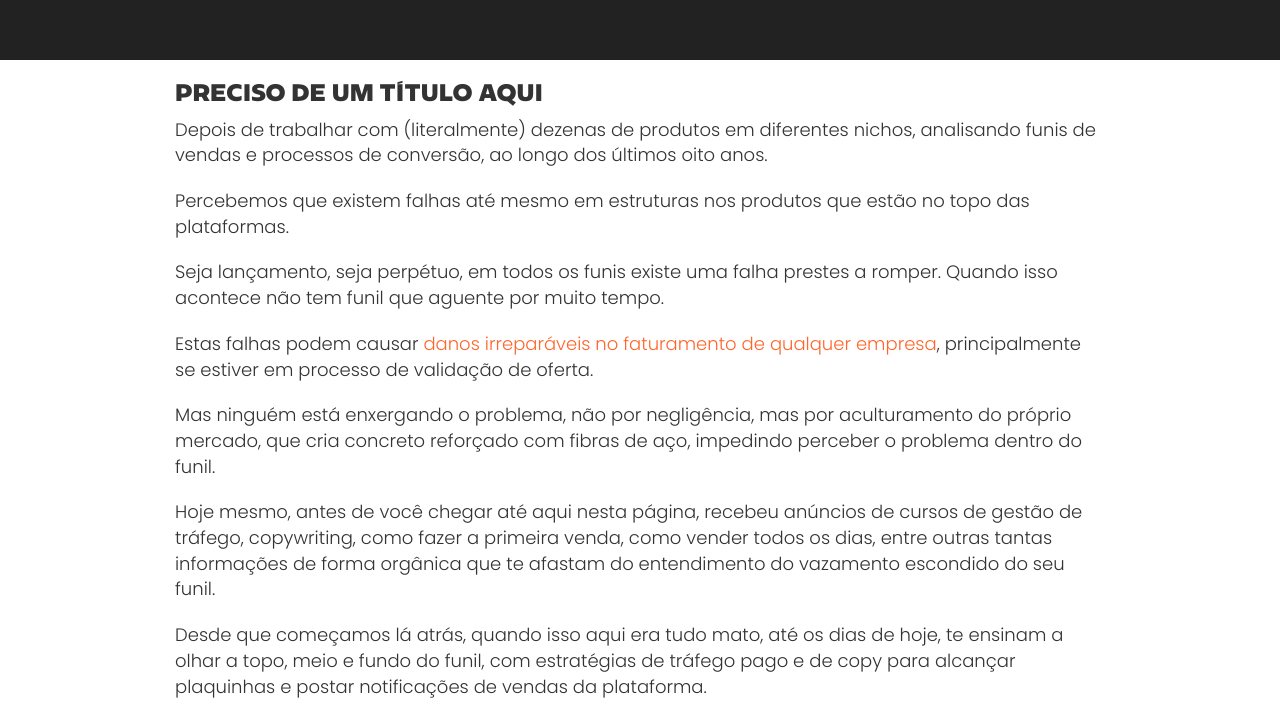
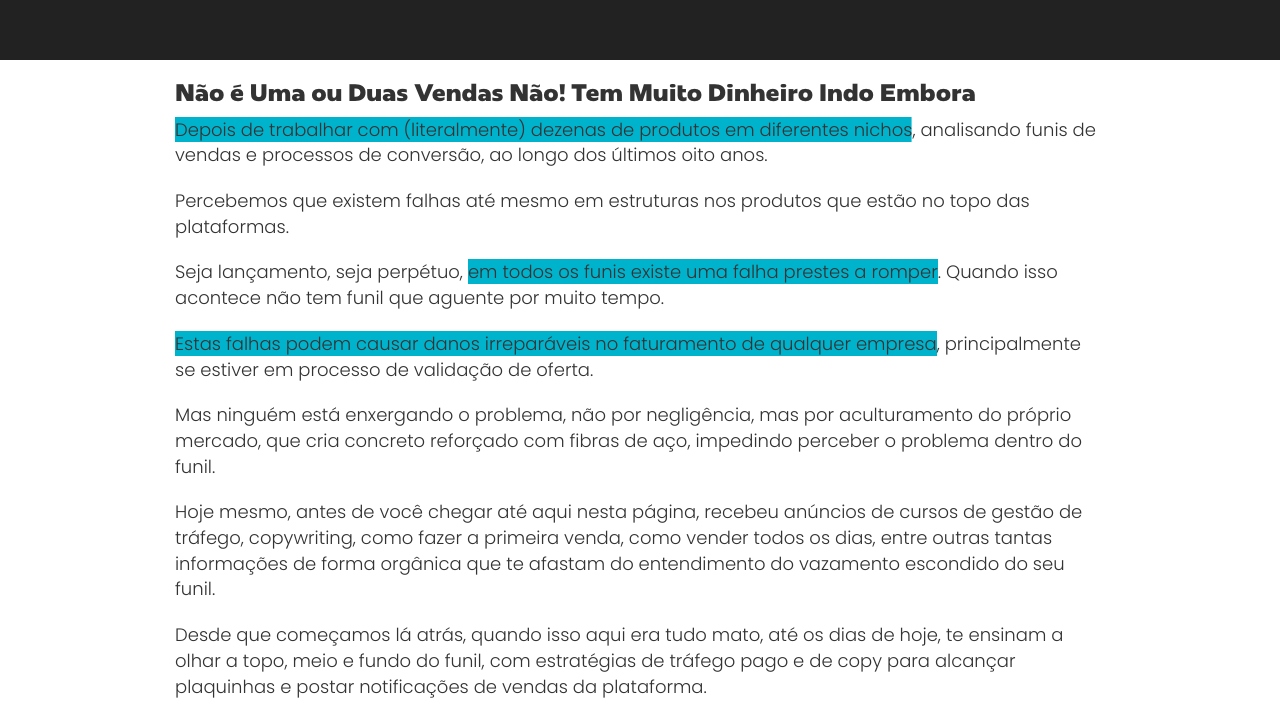
Before and after one commit to andersoncostasr/advparaotelegram, a plain HTML site: page index.html in a window 1280 px wide. Shown: the part 755-1472 px from the top of the page. Drawn offline with Linux system fonts and the light colour scheme.

Commit message:
mudanças

```diff
--- a/assets/css/main.scss
+++ b/assets/css/main.scss
@@ -46,6 +46,25 @@ p{
 
 .text-blue{
     color: $blue-light;
+}
+
+.highlight{
+    background-size: 200% auto;
+    background-image: linear-gradient(to right,#fff 50%, $blue-light 50%);
+    background-position: 0% 0;
+    animation-duration: 3s;
+    animation-delay: 0s;
+    animation-iteration-count: 1;
+    animation-fill-mode: forwards;
+}
+
+.highlight.active{
+   animation-name: highlight;
+}
+
+@keyframes highlight {
+    from {background-position: 0% 0;}
+    to {background-position: -100% 0;}
 }
 
 header{
--- a/assets/js/main.js
+++ b/assets/js/main.js
@@ -0,0 +1,16 @@
+// Hilight
+$(window).on("scroll", function () {
+    highlight();
+});
+
+function highlight() {
+    var scroll = $(window).scrollTop();
+    var height = $(window).height();
+
+    $(".highlight").each(function () {
+        var pos = $(this).offset().top;
+        if (scroll + height >= pos) {
+            $(this).addClass("active");
+        }
+    });
+}
--- a/index.html
+++ b/index.html
@@ -18,8 +18,7 @@
             <div class="row text-center">
                 <div class="col-xs-12 col-sm-12 col-md-12 col-lg-12">
                     <h1>TEM UM <span class="bg-orange">GRAVE VAZAMENTO</span> ESCONDIDO DENTRO DO SEU FUNIL DE VENDAS E
-                        NÓS SABEMOS ONDE ENCONTRAR
-                        E COMO CONSERTAR</h1>
+                        NÓS SABEMOS COMO ESTANCAR ESSAS VENDAS PERDIDAS</h1>
                     <img class="img-responsive" src="./assets/img/cano-furado.png">
                 </div>
             </div>
@@ -29,14 +28,16 @@
         <div class="container">
             <div class="row">
                 <div class="col-xs-12 col-sm-12 col-md-12 col-lg-12">
-                    <h3>PRECISO DE UM TÍTULO AQUI</h3>
-                    <p>Depois de trabalhar com (literalmente) dezenas de produtos em diferentes nichos, analisando funis
+                    <h3>Não é Uma ou Duas Vendas Não! Tem Muito Dinheiro Indo Embora</h3>
+                    <p><span class="highlight">Depois de trabalhar com (literalmente) dezenas de produtos em diferentes
+                            nichos</span>, analisando funis
                         de vendas e processos de conversão, ao longo dos últimos oito anos.</p>
                     <p>Percebemos que existem falhas até mesmo em estruturas nos produtos que estão no topo das
                         plataformas.</p>
-                    <p>Seja lançamento, seja perpétuo, em todos os funis existe uma falha prestes a romper. Quando isso
+                    <p>Seja lançamento, seja perpétuo, <span class="highlight">em todos os funis existe uma falha
+                            prestes a romper</span>. Quando isso
                         acontece não tem funil que aguente por muito tempo. </p>
-                    <p>Estas falhas podem causar <span class="text-orange">danos irreparáveis no faturamento de qualquer
+                    <p><span class="highlight">Estas falhas podem causar danos irreparáveis no faturamento de qualquer
                             empresa</span>, principalmente
                         se estiver em processo de validação de oferta.</p>
                     <p>Mas ninguém está enxergando o problema, não por negligência, mas por aculturamento do próprio
@@ -50,16 +51,17 @@
                         olhar a topo, meio e fundo do funil, com estratégias de tráfego pago e de copy para alcançar
                         plaquinhas e postar notificações de vendas da plataforma.</p>
                     <img class="img-responsive" src="./assets/img/parede-rachada.png">
-                    <p>E assim, você que está fazendo vendas diárias <b>poderia estar lucrando muito mais (isso mesmo,
-                            lucrando)</b>.</p>
-                    <p>Como também <span class="text-orange">esse mesmo vazamento é o problema que faz com que muitos
+                    <p>E assim, você que está fazendo vendas diárias <span class="highlight">poderia estar lucrando
+                            muito mais (isso mesmo, lucrando)</span>.</p>
+                    <p>Como também <span class="highlight">esse mesmo vazamento é o problema que faz com que muitos
                             desistam</span>, depois de
                         investimentos de tempo e dinheiro com poucas ou nenhuma venda. </p>
                     <p>Seria simples de apontar agora mesmo onde está e como resolver esse problema. Mas esse vazamento
                         está escondido, é inacessível e capaz até de enganar os olhos dos mais experientes players do
                         mercado.</p>
                     <img class="img-responsive" src="./assets/img/descendo-a-marreta.png">
-                    <p>O que fazer então? <b>Destruir todo o funil de vendas para encontrar a raiz do problema?</b> Não!
+                    <p>O que fazer então? <span class="highlight">Destruir todo o funil de vendas para encontrar a raiz
+                            do problema?</span> Não!
                         Existe
                         um jeito, que pouquíssimos ensinam, como identificar a falha no seu funil, evitar que o pior
                         aconteça para fazer com que seu lucro aumente.</p>
@@ -91,5 +93,7 @@
 </body>
 <link rel="stylesheet" type="text/css" href="./assets/css/bootstrap.min.css">
 <link rel="stylesheet" type="text/css" href="./assets/css/main.css">
+<script src="./assets/js/jquery-2.1.4.min.js"></script>
+<script src="./assets/js/main.js"></script>
 
 </html>
```
Also changed, not shown: assets/css/main.css, 1 other file.
